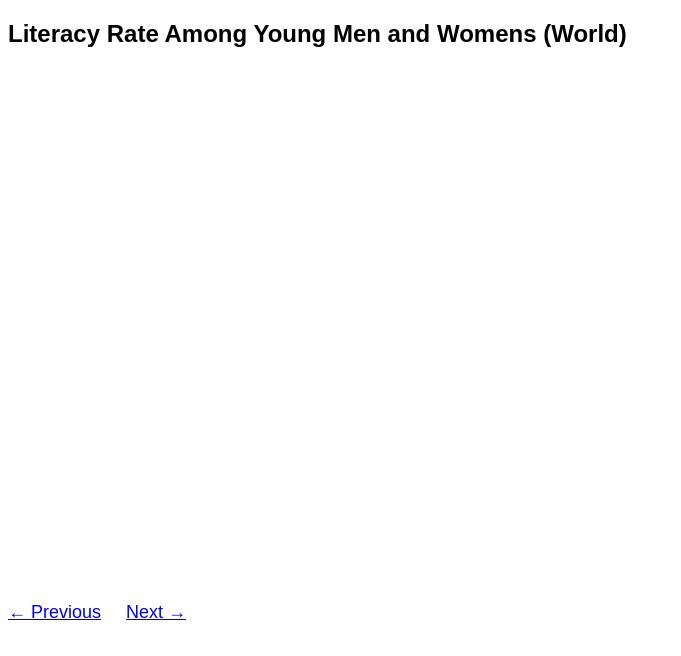
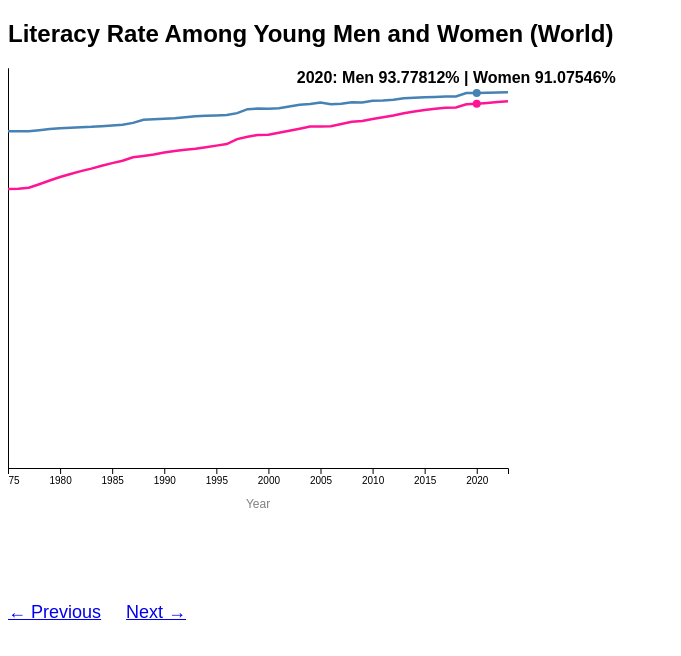
Before and after one commit to daniluzano/daniluzano.github.io, a plain HTML site: page scene2.html in a window 1280 px wide. Shown: the whole page, without its empty margins (0-681 px from the left). Drawn offline with nearby package versions, Linux system fonts and the light colour scheme; no server answers.

Commit message:
scene2 - data

```diff
--- a/scene2.html
+++ b/scene2.html
@@ -28,13 +28,13 @@
   </style>
 </head>
 <body>
-  <h2>Literacy Rate Among Young Men and Womens (World)</h2>
+  <h2>Literacy Rate Among Young Men and Women (World)</h2>
   <svg width="800" height="500"></svg>
 
   <script>
-    const margin = { top: 50, right: 50, bottom: 50, left: 60 },
-          width = 800 - margin.left - margin.right,
-          height = 500 - margin.top - margin.bottom;
+    const margin = 50,
+          width = 500,
+          height = 400;
 
     const svg = d3.select("svg")
       .attr("width", 800)
@@ -44,7 +44,7 @@
 
     async function drawScene2() {
       const [menData, womenData] = await Promise.all([
-        d3.csv("youth-literacy-male.csv"),
+        d3.csv("youth-literacy-males.csv"),
         d3.csv("youth-literacy-female.csv")
       ]);
 
```
